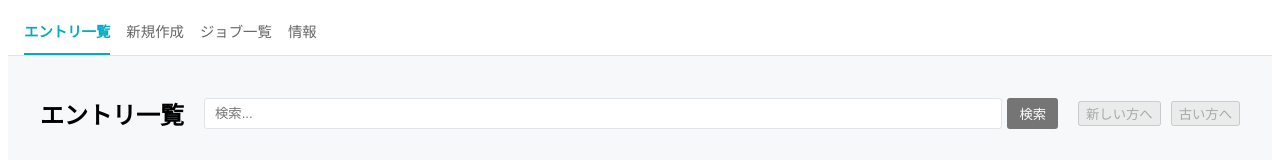
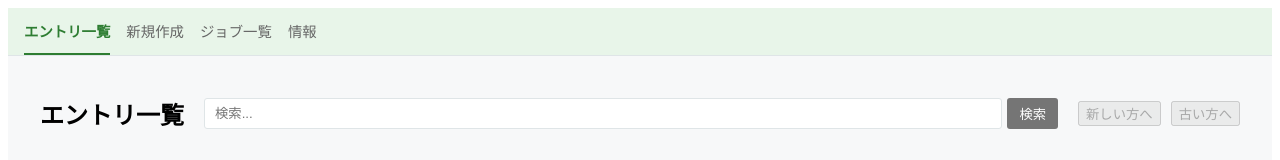
Before and after one commit to cho45/Hanrangon, a Svelte app in the folder admin-frontend/: page / in a window 1280 px wide. Shown: the top 160 px of the page. Built offline with nearby package versions, Linux system fonts and the light colour scheme; no server answers; the HTML template or start-up script is replaced by a standard one.

Commit message:
admin: add visual indicator for development environment (localhost)

```diff
--- a/admin-frontend/src/App.svelte
+++ b/admin-frontend/src/App.svelte
@@ -34,10 +34,11 @@
   });
 
   const entryId = $derived(searchParams.get('id'));
+  const isLocalhost = $derived(window.location.hostname === 'localhost' || window.location.hostname === '127.0.0.1');
 </script>
 
 <div class="admin-app">
-  <nav class="sub-nav">
+  <nav class="sub-nav" class:is-localhost={isLocalhost}>
     <a href="/admin/" class:active={page === 'list'} onclick={(e) => navigate('/admin/', e)}>エントリ一覧</a>
     <a href="/admin/edit" class:active={page === 'edit' && !entryId} onclick={(e) => navigate('/admin/edit', e)}>新規作成</a>
     <a href="/admin/jobs" class:active={page === 'jobs'} onclick={(e) => navigate('/admin/jobs', e)}>ジョブ一覧</a>
@@ -72,6 +73,10 @@
     gap: 1rem;
   }
 
+  .sub-nav.is-localhost {
+    background: #e8f5e9;
+  }
+
   .sub-nav a {
     padding: 0.75rem 0;
     text-decoration: none;
@@ -86,6 +91,11 @@
     font-weight: bold;
   }
 
+  .sub-nav.is-localhost a.active {
+    color: #2e7d32;
+    border-bottom-color: #2e7d32;
+  }
+
   .content {
     flex: 1;
     overflow: auto;
```
Also changed, not shown: 1 other file (tests, documents, lock files or other folders).
